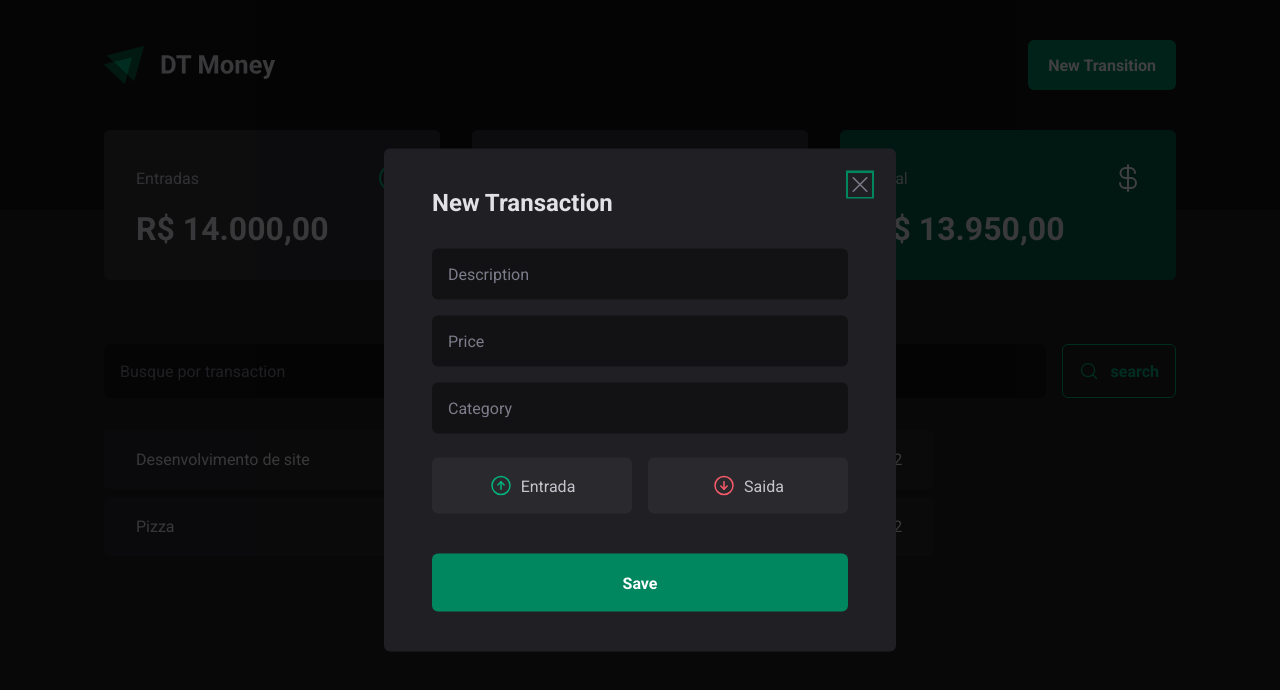
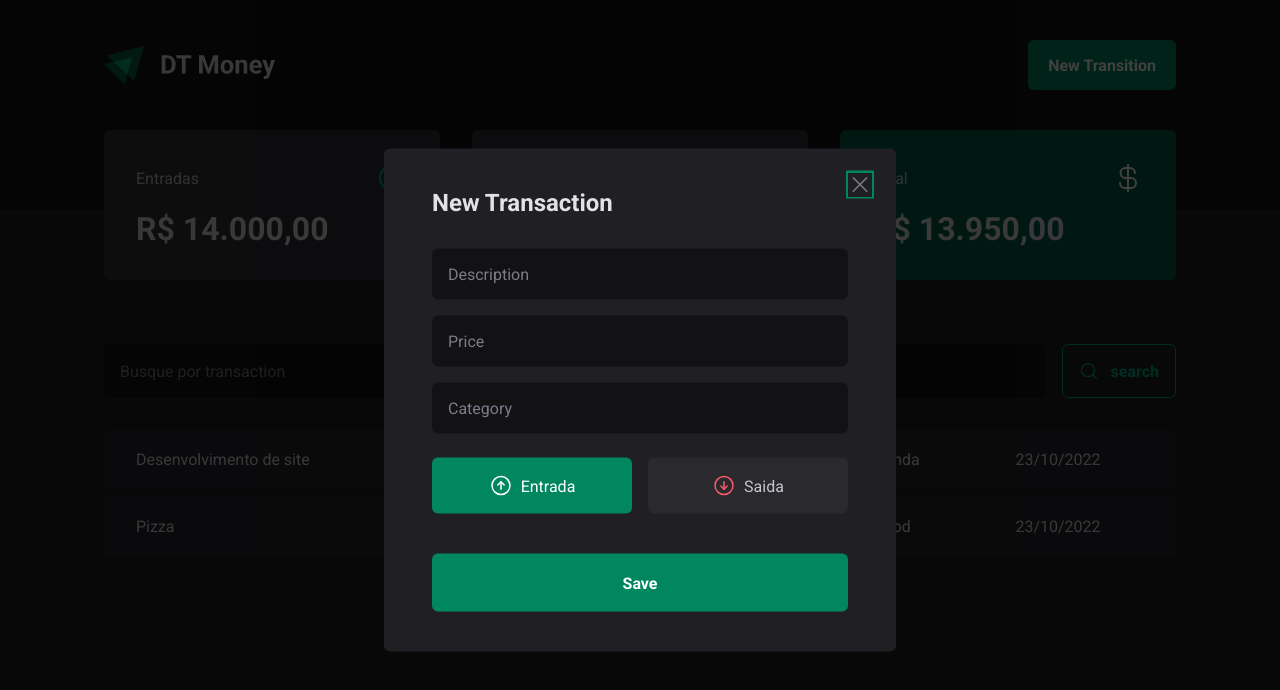
Before and after one commit to Vinicius-Holtman/dt-money-ignite, a React (Vite) app: page / in a window 1280 px wide. Both pictures are taken after a click on the button "New Transition". Shown: the top 690 px of the page. Built offline with nearby package versions, Linux system fonts and the light colour scheme; data requests are answered from the project's data file.

Commit message:
Using react-hook-form to create new transaction

```diff
--- a/src/components/NewTransactionModal/index.tsx
+++ b/src/components/NewTransactionModal/index.tsx
@@ -1,13 +1,13 @@
 import { zodResolver } from '@hookform/resolvers/zod';
 import * as Dialog from '@radix-ui/react-dialog';
 import { ArrowCircleDown, ArrowCircleUp, X } from 'phosphor-react';
-import { useForm } from 'react-hook-form';
+import { Controller, useForm } from 'react-hook-form';
 import * as z from 'zod';
 import { CloseButton, Content, Overlay, TransactionType, TransactionTypeButton } from './styles';
 
 const newTransactionFormSchema = z.object({
   description: z.string(),
-  price: z.string(),
+  price: z.number(),
   category: z.string(),
   type: z.enum(['income', 'outcome'])
 })
@@ -16,15 +16,21 @@ type NewTransactionFormInputs = z.infer<typeof newTransactionFormSchema>
 
 export function NewTransactionModal() {
   const {
+    control,
     register,
     handleSubmit,
     formState: { isSubmitting }
   } = useForm<NewTransactionFormInputs>({
-    resolver: zodResolver(newTransactionFormSchema)
+    resolver: zodResolver(newTransactionFormSchema),
+    defaultValues: {
+      type: 'income'
+    }
   })
 
-  function handleCreateNewTransaction(data: NewTransactionFormInputs) {
+  async function handleCreateNewTransaction(data: NewTransactionFormInputs) {
+    await new Promise(resolver => setTimeout(resolver, 2000))
 
+    console.log('estou aqui@@@@@',data)
   }
 
   return (
@@ -58,7 +64,12 @@ export function NewTransactionModal() {
             {...register('category')}
           />
 
-          <TransactionType>
+          <Controller
+            control={control}
+            name="type"
+            render={({ field }) => {
+              return (
+                <TransactionType onValueChange={field.onChange} value={field.value}>
                   <TransactionTypeButton variant='income' value='income' >
                     <ArrowCircleUp size={24} />
                     Entrada
@@ -69,6 +80,9 @@ export function NewTransactionModal() {
                     Saida
                   </TransactionTypeButton>
                 </TransactionType>
+              )
+            }}
+          />
 
           <button type='submit' disabled={isSubmitting}>
             Save
--- a/src/pages/Transactions/components/SearchForm/index.tsx
+++ b/src/pages/Transactions/components/SearchForm/index.tsx
@@ -11,14 +11,16 @@ const searchFormSchema = z.object({
 type SearchFormInputs = z.infer<typeof searchFormSchema>
 
 export function SearchForm() {
-  const { register, handleSubmit, formState: { isSubmitted } } = useForm<SearchFormInputs>({
+  const { register, handleSubmit, formState: { isSubmitting } } = useForm<SearchFormInputs>({
     resolver: zodResolver(searchFormSchema),
   })
 
 
 
-  function handleSearchTransactions(data: SearchFormInputs) {
+  async function handleSearchTransactions(data: SearchFormInputs) {
+    await new Promise(resolver => setTimeout(resolver, 2000))
 
+    console.log(data)
   }
 
   return (
@@ -29,7 +31,7 @@ export function SearchForm() {
       {...register('query')}
       />
 
-      <button type="submit" disabled={isSubmitted}>
+      <button type="submit" disabled={isSubmitting}>
         <MagnifyingGlass size={20} />
         search
       </button>
--- a/src/pages/Transactions/styles.ts
+++ b/src/pages/Transactions/styles.ts
@@ -1,6 +1,4 @@
 import styled from "styled-components";
-
-
 
 export const TransactionsContainer = styled.main`
   width: 100%;
@@ -9,7 +7,7 @@ export const TransactionsContainer = styled.main`
   padding: 0 1.5rem;
 `;
 
-export const TransactionsTable = styled.div`
+export const TransactionsTable = styled.table`
   width: 100%;
   border-radius: separate;
   border-spacing: 0 0.5rem;
```
Lines whose indentation alone changed are shown as unchanged.
